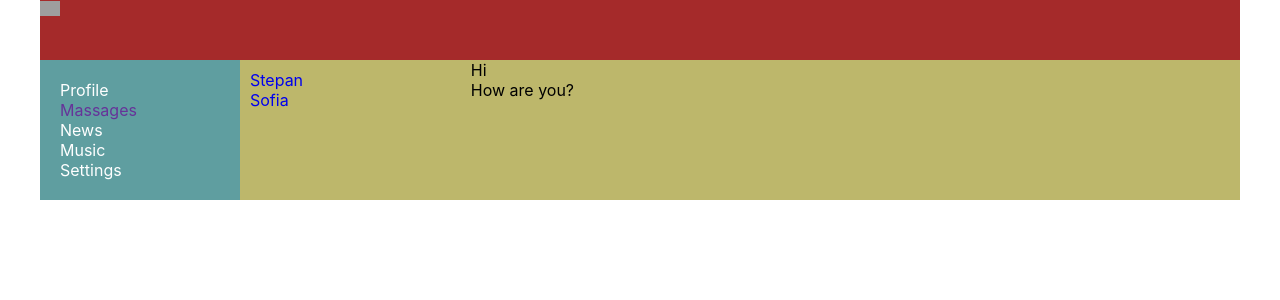
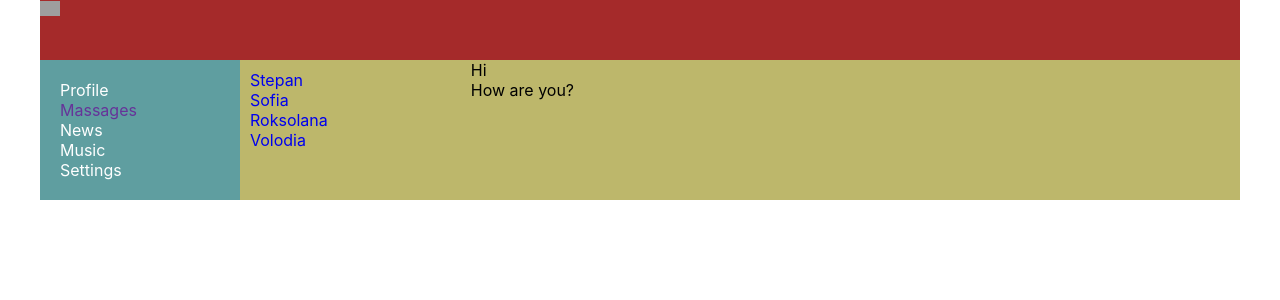
Before and after one commit to antoniakstepan/proba, a React (Create React App) app: page /dialogs in a window 1280 px wide. Shown: the top 300 px of the page. Built offline with nearby package versions, Linux system fonts and the light colour scheme; grey boxes are pictures that could not be loaded.

Commit message:
Map for component:)

```diff
--- a/src/Components/Dialogs/Dialogs.jsx
+++ b/src/Components/Dialogs/Dialogs.jsx
@@ -15,22 +15,30 @@ const DialogsItems = (props) => {
 
 const Message = (props) => {
     return (
-        <div className={classes.message}>{props.meassge}</div>
+        <div className={classes.message}>{props.message}</div>
     );
 }
 
 
 const Dialogs = (props) => {
-    let dialogsData = [
+    let dialogs = [
         {id:"1" , name:"Stepan"},
         {id:"2" , name:"Sofia"},
         {id:"3" , name:"Roksolana"},
         {id:"4" , name:"Volodia"}
     ]
-    let messageData =[
+    let dialogsElements = dialogs.map((dialog)=>{
+        return (<DialogsItems name={dialog.name} id={dialog.id} /> )
+    })
+    let messages =[
         {id:"1" , message:"Hi"},
         {id:"2" , message:"How are you?"}
     ]
+    let messageElement = messages.map((sms)=>{
+      return (
+          <Message message={sms.message} id = {sms.id}/>
+      );
+    })
 
 
 
@@ -42,16 +50,15 @@ const Dialogs = (props) => {
         <div className={classes.dialogs}>
 
             <div className={classes.dialogsItems}>
-                <DialogsItems name={dialogsData[0].name} id={dialogsData[0].id} />
-                <DialogsItems name={dialogsData[1].name} id={dialogsData[1].id} />
-                {/* <DialogsItems name="Roksolana" id="3" />
-                <DialogsItems name="Volodia" id="4" /> */}
+
+                {dialogsElements}
             </div>
             <div className={classes.messages}>
-                <Message meassge={messageData[0].message} id={messageData[0].id} />
-                <Message meassge={messageData[1].message} id={messageData[1].id}  />
+                {/* <Message meassge={messageData[0].message} id={messageData[0].id} />
+                <Message meassge={messageData[1].message} id={messageData[1].id}  /> */}
                 {/* <Message meassge="I am fine" />
                 <Message meassge="What did you do today?" /> */}
+                {messageElement }
 
             </div>
         </div>
--- a/src/Components/Profile/MyPosts/MyPosts.jsx
+++ b/src/Components/Profile/MyPosts/MyPosts.jsx
@@ -4,11 +4,16 @@ import Post from './Post/Post';
 
 
 const MyPosts = () => {
-    let postData =[
+    let posts =[
         {id:"1" , message:"How are you?" ,likeCount:"0"},
         {id:"2" , message:"Hello world" ,likeCount:"13"}
 
     ]
+    let  postMeassage = posts.map((post)=>{
+        return (
+            <Post massage={post.message} id={post.id} likeCount={post.likeCount} />
+        );
+     })
     return (
         <div className={classes.MyPostsBlock}>
             My Posts
@@ -25,8 +30,8 @@ const MyPosts = () => {
             </div>
 
             <div className={classes.posts}>
-                <Post massage={postData[0].message} id={postData[0].id} likeCount={postData[0].likeCount} />
-                <Post massage={postData[1].message} id={postData[1].id} likeCount = {postData[1].likeCount} />
+
+                {postMeassage}
             </div>
         </div>
     )
```
